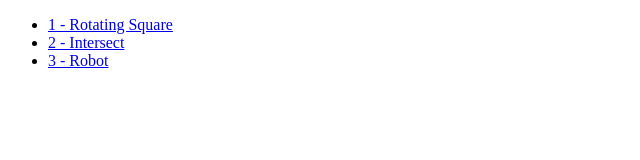
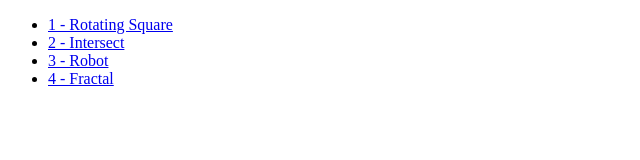
Before and after one commit to theuvargas/computacao-grafica, a plain HTML site: page index.html in a window 1280 px wide. Shown: the full height of the page, 0-640 px from the left. Drawn offline with Linux system fonts and the light colour scheme.

Commit message:
link atualizado

```diff
--- a/index.html
+++ b/index.html
@@ -12,6 +12,7 @@
             <li><a href="01 - Rotating Square/">1 - Rotating Square</a></li>
             <li><a href="02 - Intersect/">2 - Intersect</a></li>
             <li><a href="03 - Robot/">3 - Robot</a></li>
+            <li><a href="04 - Fractal/">4 - Fractal</a></li>
         </ul>
     </body>
 </html>
```
